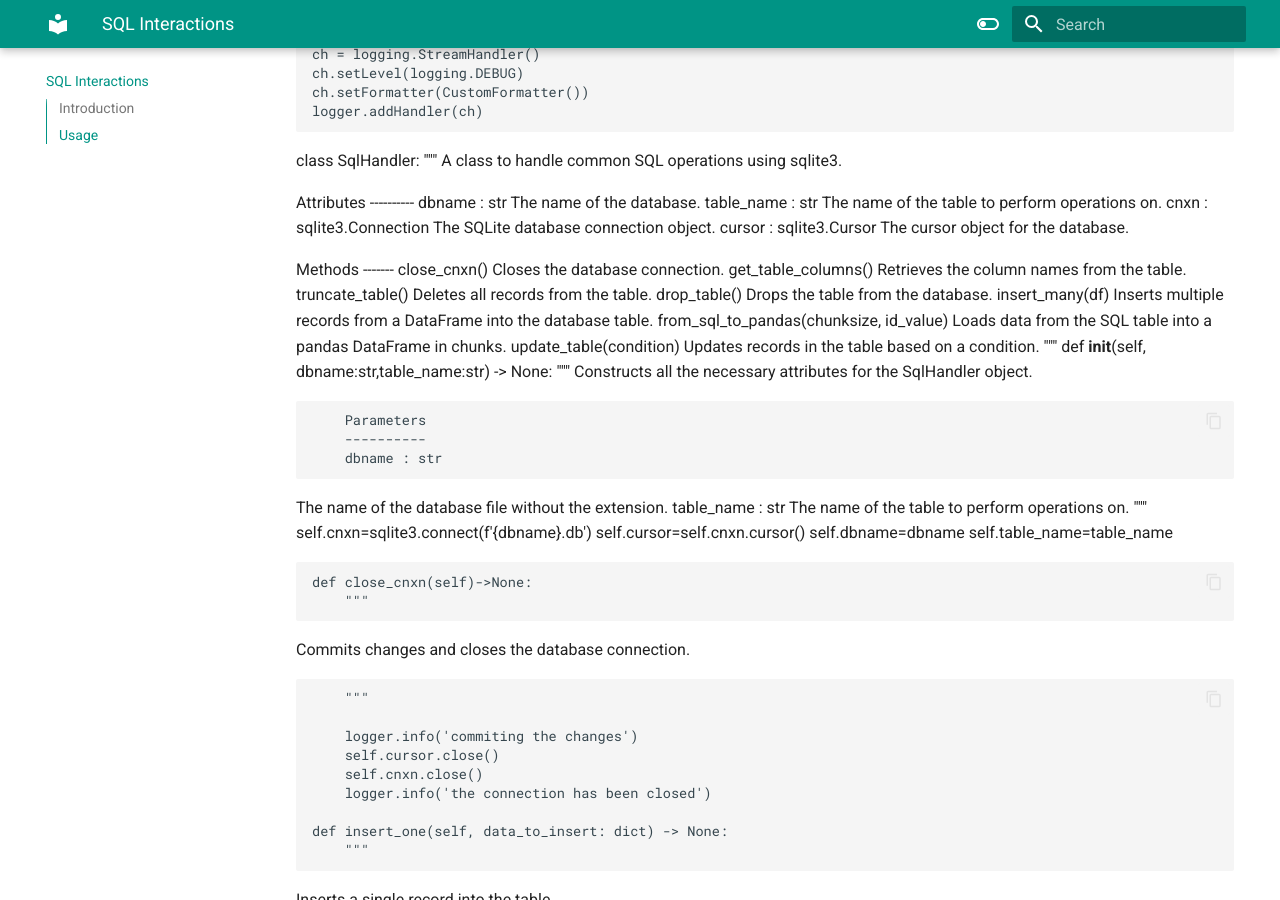
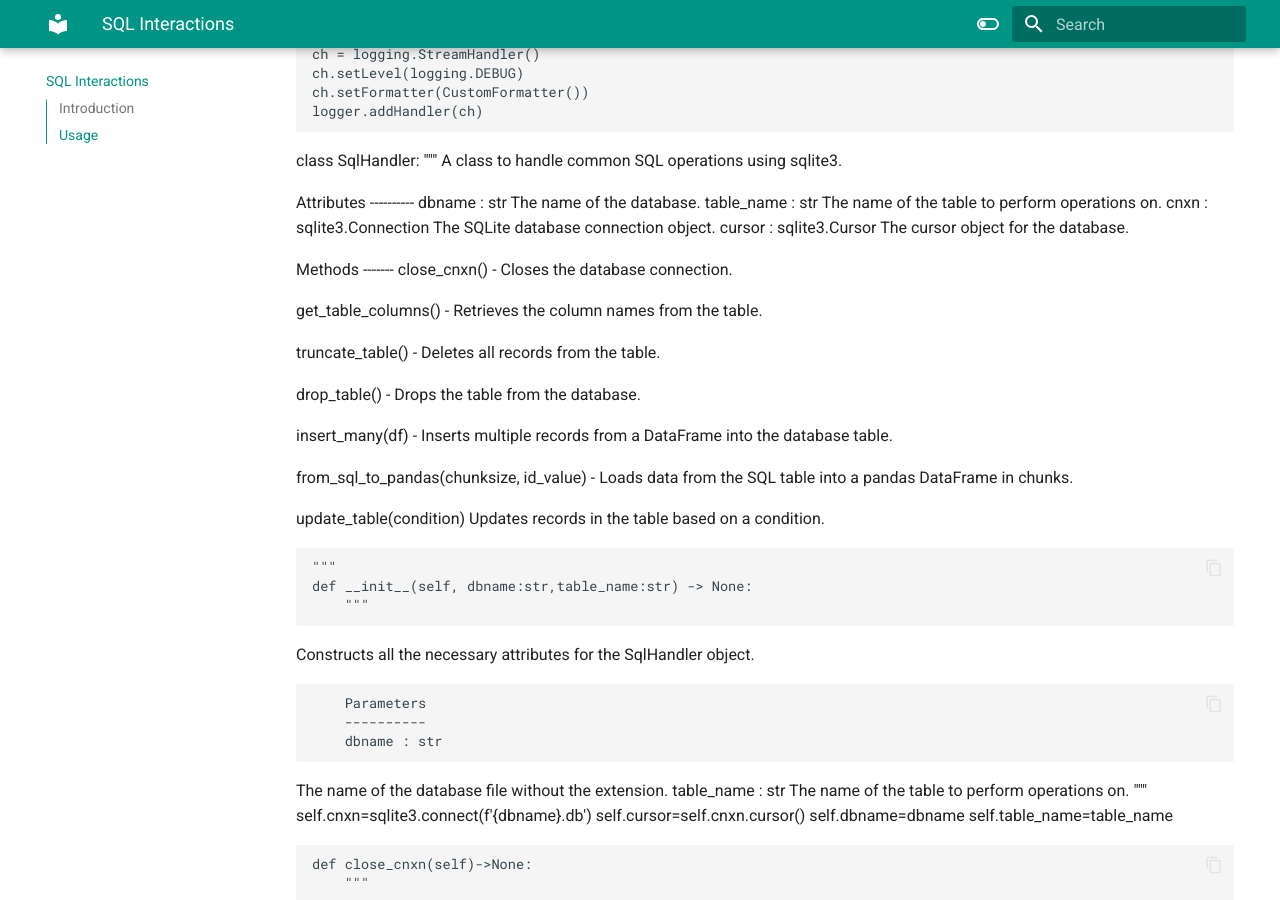
Before and after one commit to petopet7/MK_Docs-1, an MkDocs documentation site: the page built from docs/sql_interactions.md, in a window 1280 px wide and 900 px high, scrolled down 424 px. Built offline with MkDocs 1.6.1 and Material for MkDocs 9.7.7, drawn with Linux system fonts in a browser that asks for light colours.

```diff
--- a/docs/sql_interactions.md
+++ b/docs/sql_interactions.md
@@ -30,20 +30,20 @@ Attributes
 
 Methods
     -------
-    close_cnxn()
-        Closes the database connection.
-    get_table_columns()
-        Retrieves the column names from the table.
-    truncate_table()
-        Deletes all records from the table.
-    drop_table()
-        Drops the table from the database.
-    insert_many(df)
-        Inserts multiple records from a DataFrame into the database table.
-    from_sql_to_pandas(chunksize, id_value)
-        Loads data from the SQL table into a pandas DataFrame in chunks.
-    update_table(condition)
-        Updates records in the table based on a condition.
+close_cnxn() - Closes the database connection.
+
+get_table_columns() - Retrieves the column names from the table.
+
+truncate_table() - Deletes all records from the table.
+
+drop_table() - Drops the table from the database.
+
+insert_many(df) - Inserts multiple records from a DataFrame into the database table.
+
+from_sql_to_pandas(chunksize, id_value) - Loads data from the SQL table into a pandas DataFrame in chunks.
+
+update_table(condition) Updates records in the table based on a condition.
+
     """
     def __init__(self, dbname:str,table_name:str) -> None:
         """
```
